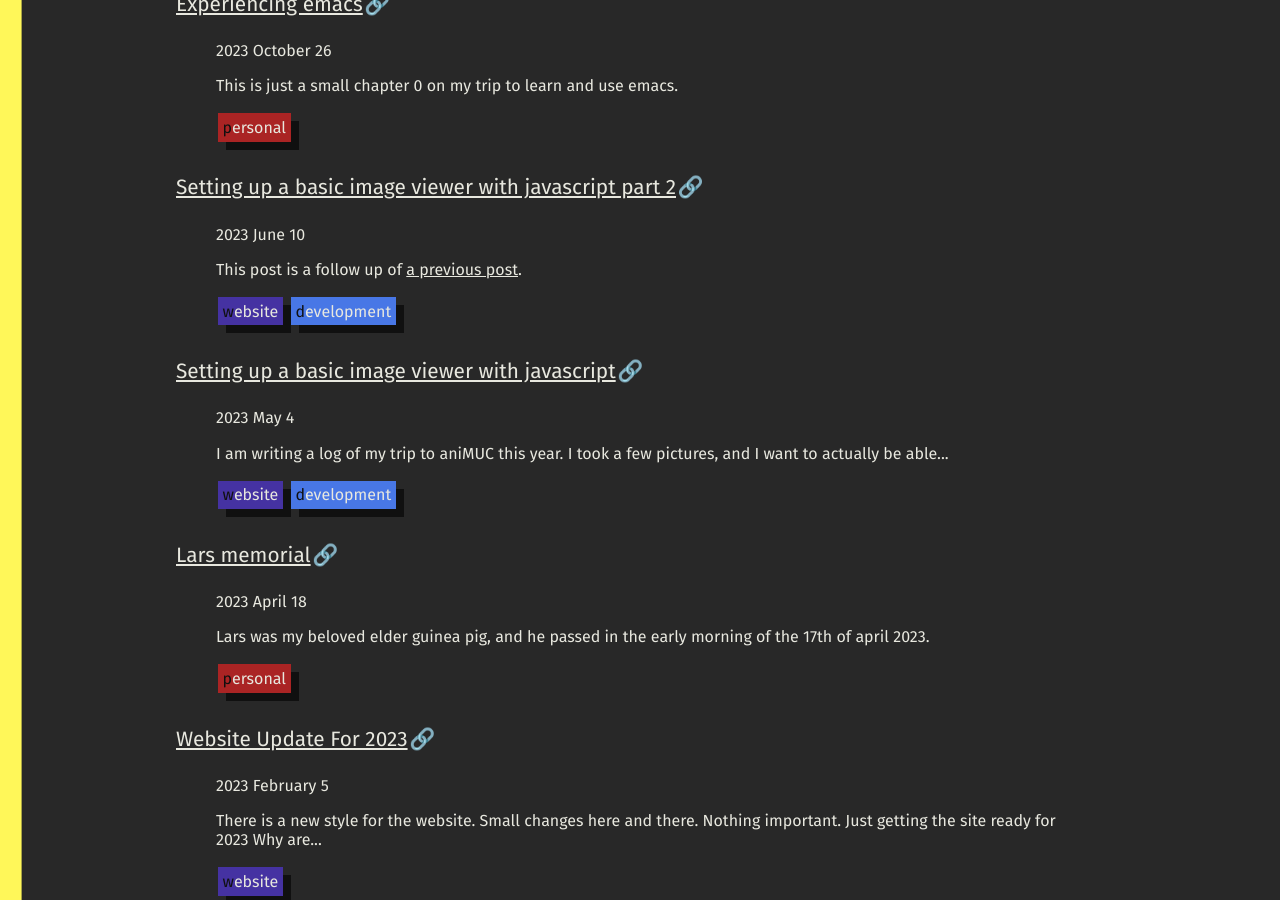
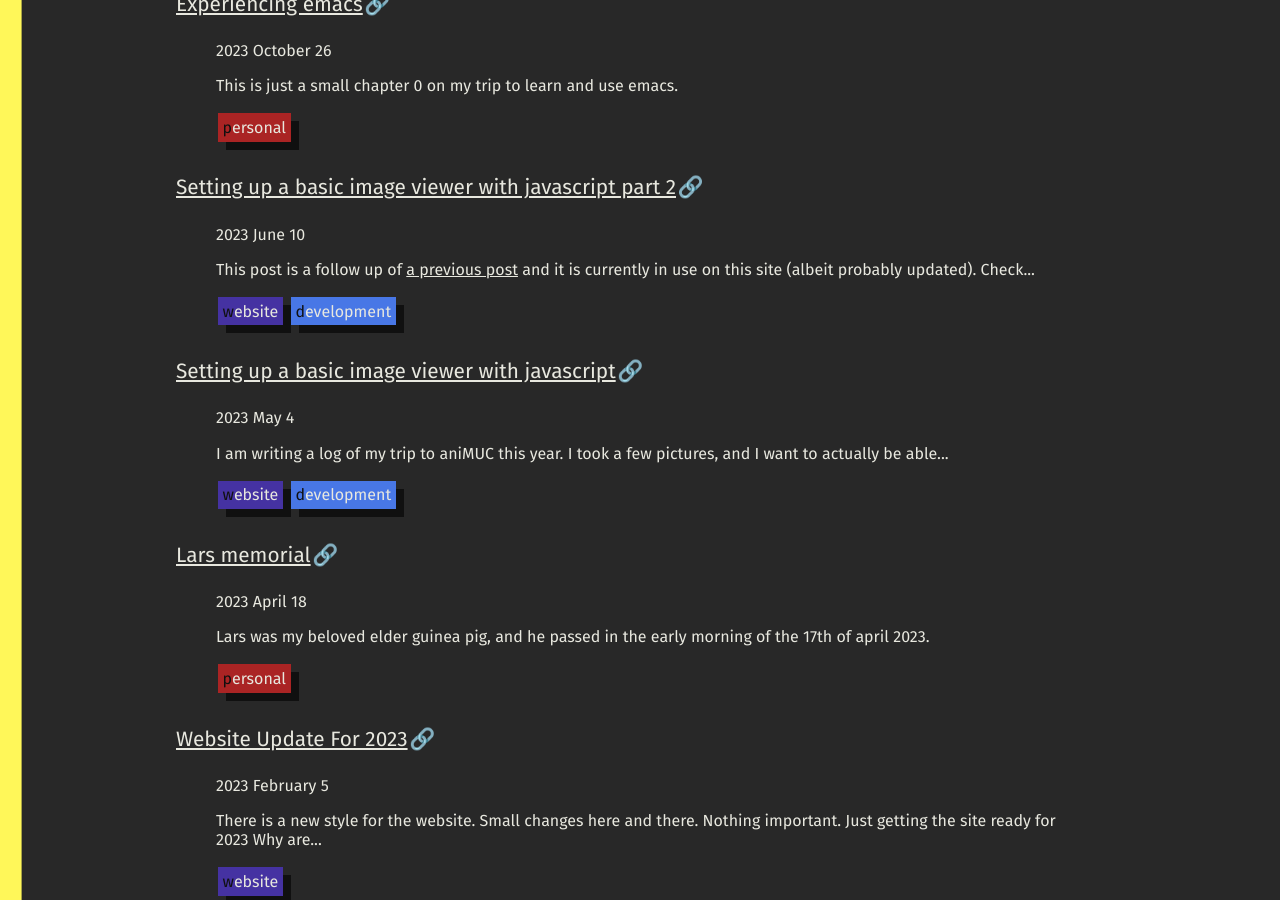
Before and after one commit to Alniarez/alniarez-web, a Jekyll site: the page built from blog.md, in a window 1280 px wide and 900 px high, scrolled down 428 px. Built offline with Jekyll 4.4.1, drawn with Linux system fonts in a browser that asks for light colours.

Commit message:
Update 2023-06-10-setting-up-basic-image-viewer-2.md

```diff
--- a/_posts/2023-06-10-setting-up-basic-image-viewer-2.md
+++ b/_posts/2023-06-10-setting-up-basic-image-viewer-2.md
@@ -3,7 +3,7 @@ layout: post
 title: "Setting up a basic image viewer with javascript part 2"
 tags: website development
 ---
-This post is a follow up of [a previous post](/blog/2023/05/04/setting-up-basic-image-viewer/).
+This post is a follow up of [a previous post](/blog/2023/05/04/setting-up-basic-image-viewer/) and it is currently in use on this site (albeit probably updated). Check the current code on [github](https://github.com/Alniarez/alniarez-web/blob/master/_includes/image-viewer.html).
 
 With the new [dialog element](https://developer.mozilla.org/en-US/docs/Web/HTML/Element/dialog) the toy implementation that I came out previosly is automatically outdated.
 
@@ -143,6 +143,6 @@ I preffer with all falls together just by being smart in using grid, flex and in
 # For part 3
 Why a part 3?
 This solution works well for plain javascript and html, but I would want to use the possible functionality of jekyll and creating a custom tags.
-Coming soon.
+~~Coming soon.~~
 
 {% include image-viewer.html %}
```
